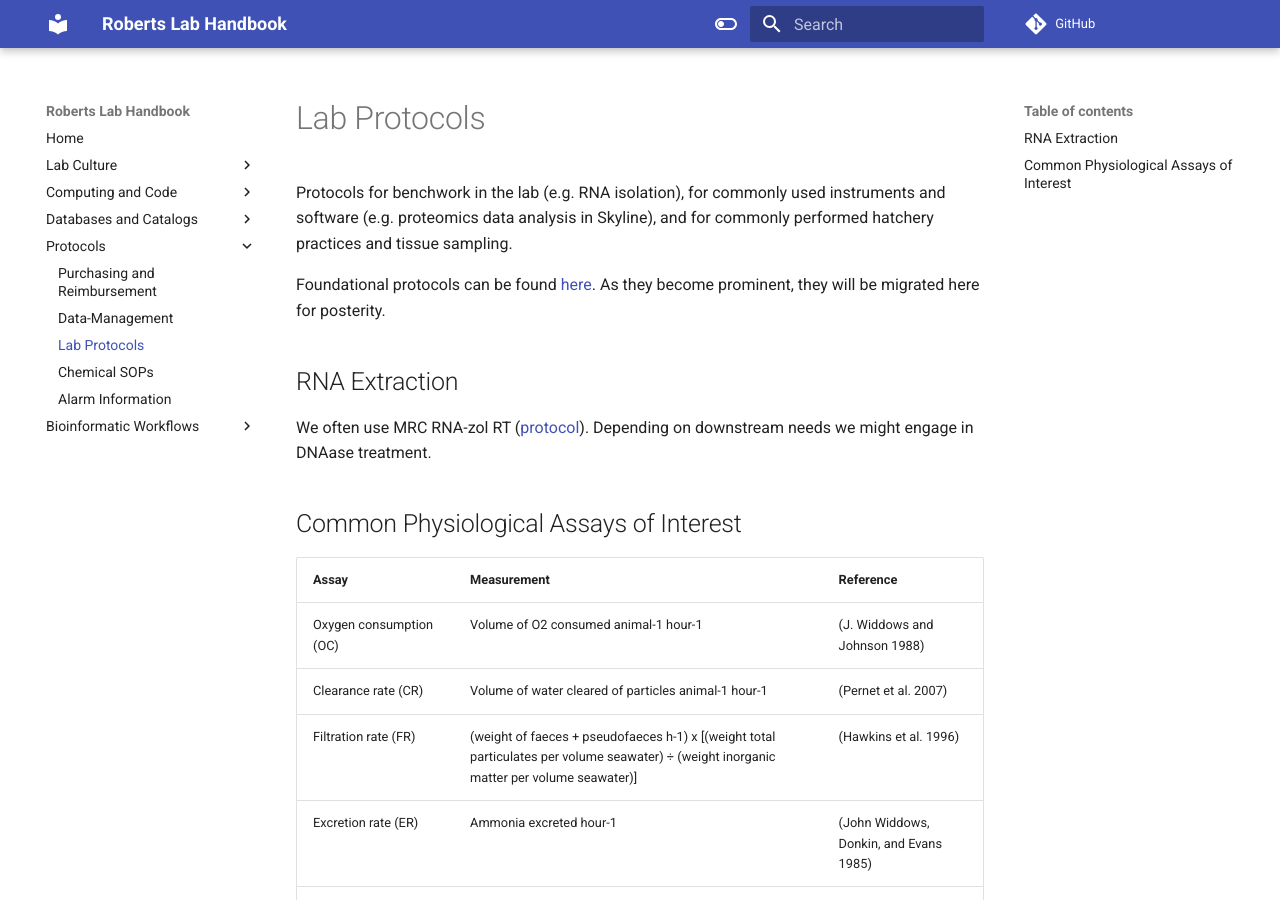
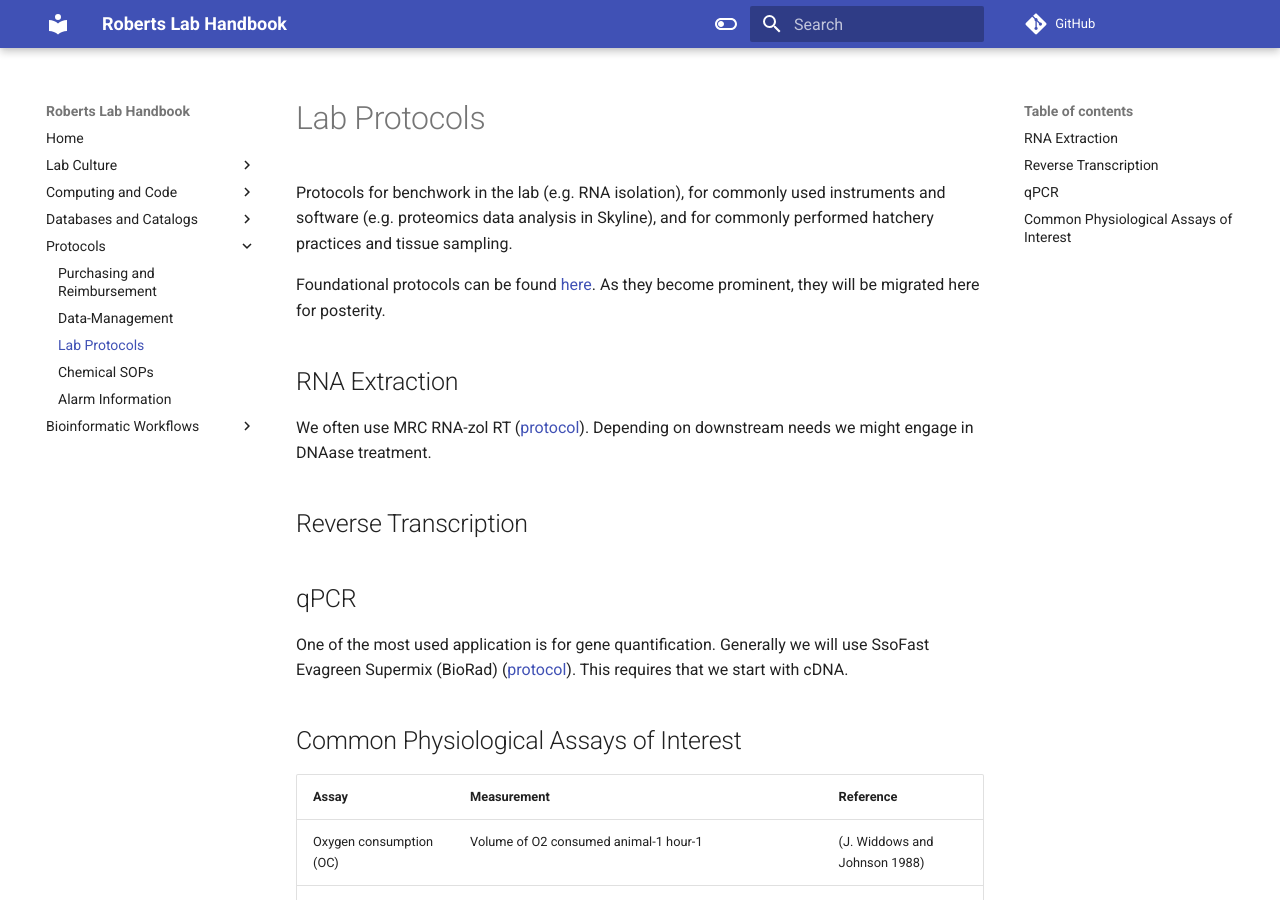
Before and after one commit to RobertsLab/resources, an MkDocs documentation site: the page built from docs/Lab-Protocols.md, in a window 1280 px wide and 900 px high. Built offline with MkDocs 1.6.1 and Material for MkDocs 9.7.7, drawn with Linux system fonts in a browser that asks for light colours; comment, search, counter and statistics services are not loaded.

Commit message:
Update Lab-Protocols.md

```diff
--- a/docs/Lab-Protocols.md
+++ b/docs/Lab-Protocols.md
@@ -4,6 +4,13 @@ Foundational protocols can be found [here](https://github.com/RobertsLab/resourc
 
 ## RNA Extraction
   We often use MRC RNA-zol RT ([protocol](https://github.com/RobertsLab/resources/blob/master/protocols/Commercial_Protocols/MRC_RNAzol-RT-march-2017.pdf)). Depending on downstream needs we might engage in DNAase treatment.
+
+
+## Reverse Transcription
+
+
+## qPCR
+  One of the most used application is for gene quantification. Generally we will use SsoFast Evagreen Supermix (BioRad) ([protocol](https://github.com/RobertsLab/resources/blob/master/protocols/Commercial_Protocols/BioRad_Sso_Fast_EvaGreen_Supermix.pdf)). This requires that we start with cDNA.
 
 
 
```
